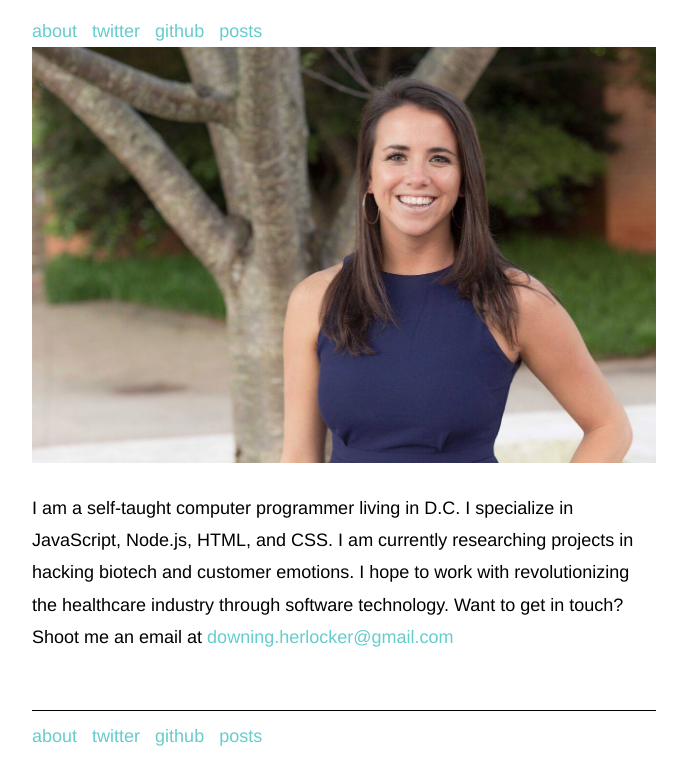
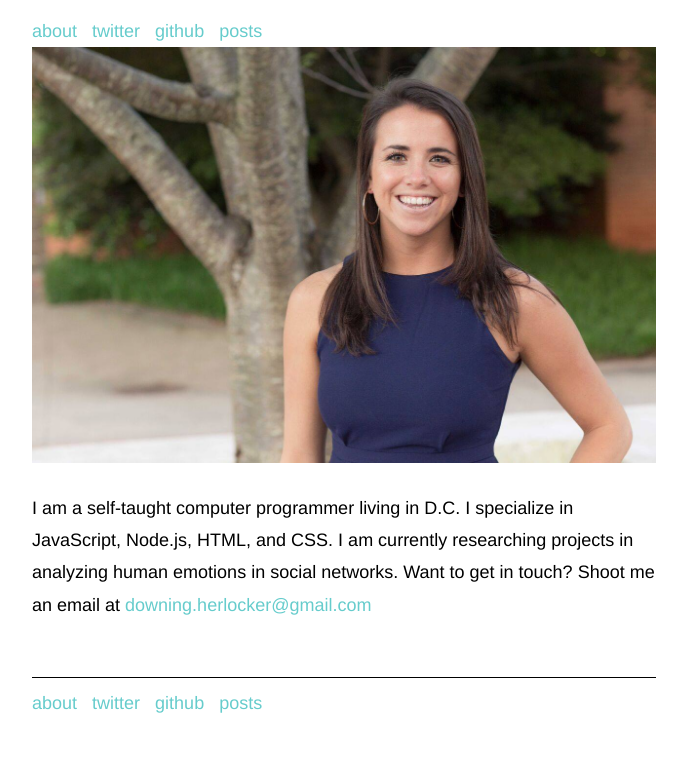
Before and after one commit to DowningHerlocker/blog, a website: page about/index.html in a window 1280 px wide. Shown: the part 116-886 px from the top of the page, without its empty margins (296-983 px from the left). After the commit the page ends 854 px from the top, so only its background shows below. Drawn offline with Linux system fonts and the light colour scheme.

Commit message:
blog posts

```diff
--- a/about/index.html
+++ b/about/index.html
@@ -24,7 +24,7 @@
       <a href="https://https://github.com/DowningHerlocker">github</a><span style="padding:5px"></span>
       <a href="/posts">posts</a>
       <img src='/img/aboutmepic.jpg'></img>
-<p> I am a self-taught computer programmer living in D.C. I specialize in JavaScript, Node.js, HTML, and CSS. I am currently researching projects in hacking biotech and customer emotions. I hope to work with revolutionizing the healthcare industry through software technology.  Want to get in touch? Shoot me an email at <a href= 'https://mail.google.com/mail/u/0/#inbox?compose=new'> downing.herlocker@gmail.com </a>
+<p> I am a self-taught computer programmer living in D.C. I specialize in JavaScript, Node.js, HTML, and CSS. I am currently researching projects in analyzing human emotions in social networks. Want to get in touch? Shoot me an email at <a href= 'https://mail.google.com/mail/u/0/#inbox?compose=new'> downing.herlocker@gmail.com </a>
   </body>
   <footer>
     <p>
```
